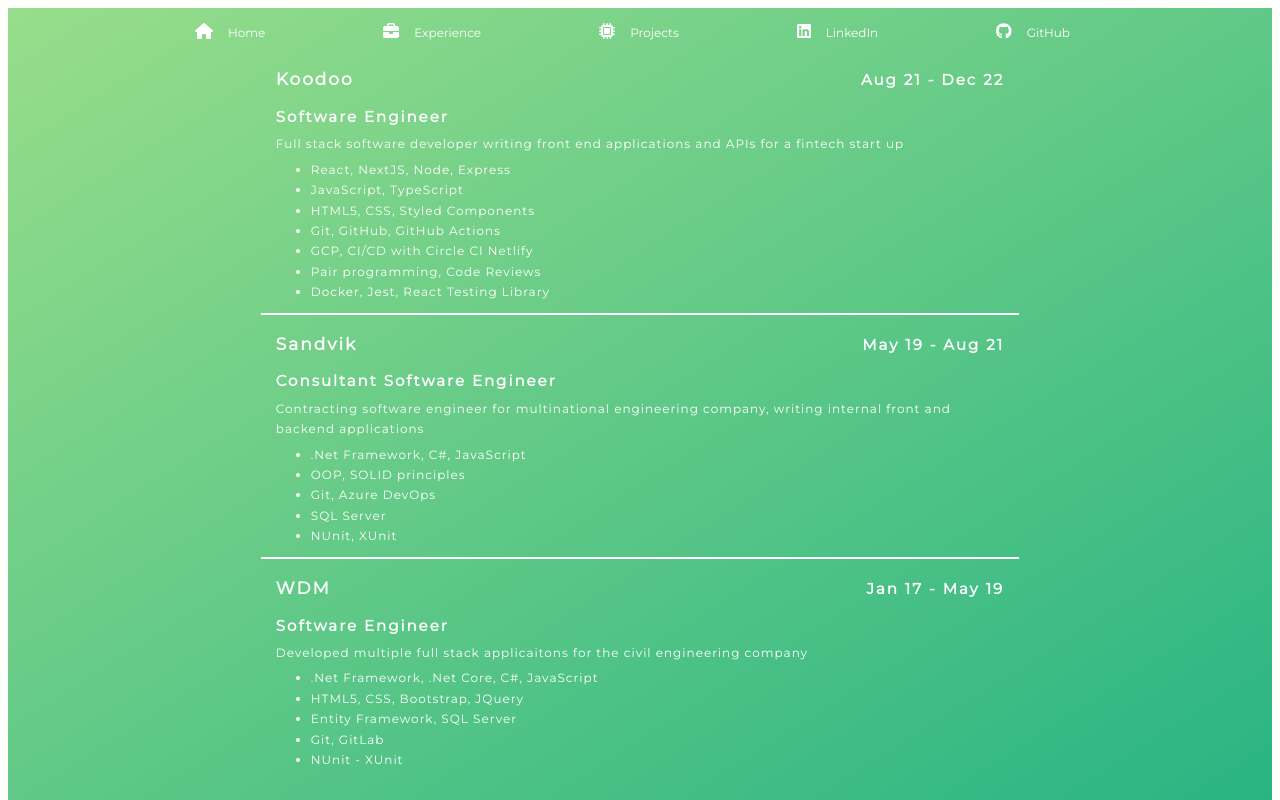
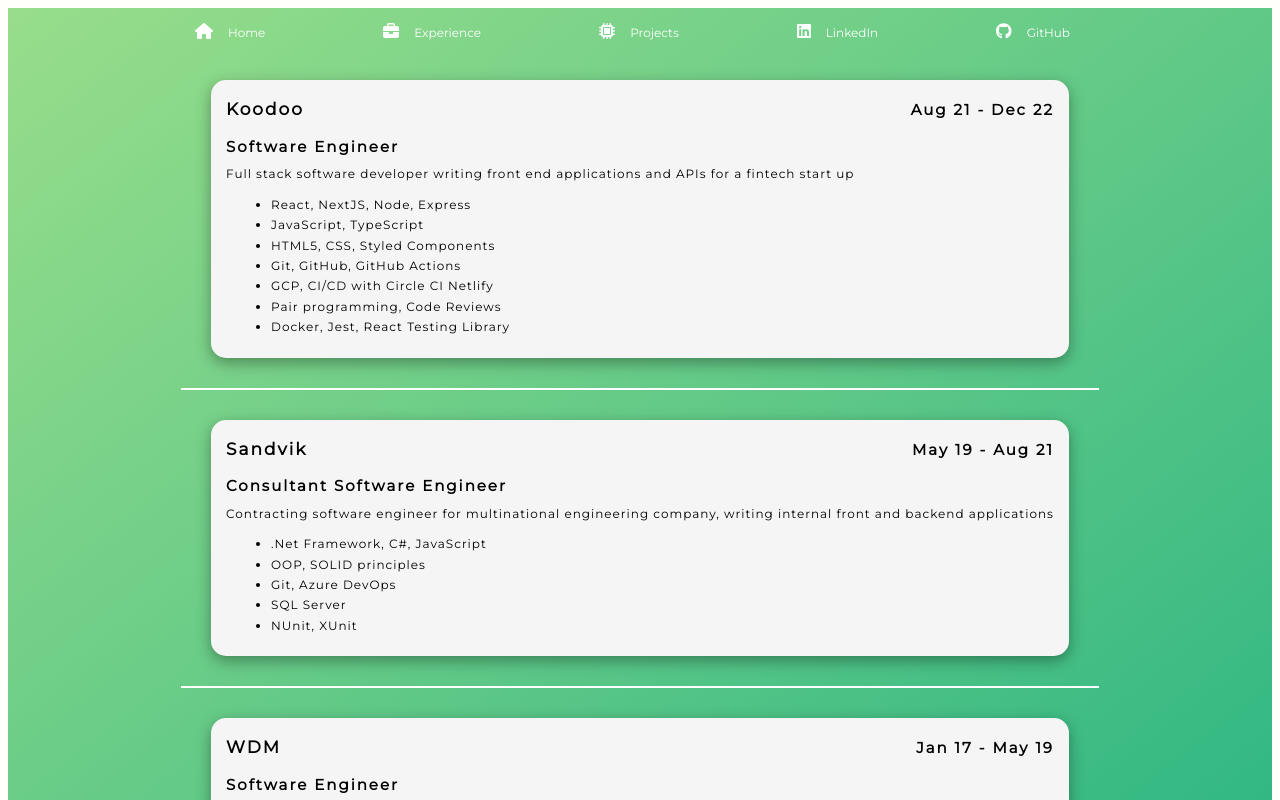
Before and after one commit to Sing-Kai/profile-page, a Next.js app: page /experience in a window 1280 px wide. Shown: the top 800 px of the page. Built offline with nearby package versions, Linux system fonts and the light colour scheme.

Commit message:
updated experience styling and navbar

```diff
--- a/pages/experience/index.tsx
+++ b/pages/experience/index.tsx
@@ -54,10 +54,9 @@
   border-bottom: 2px solid rgba(255,255,255,1.0);
 `
 const ExperienceContainer = styled.div`
-  color: white;
   margin: auto;
   padding-top: 2px;
-  width: 60%;
+  min-width: 50%;
   height: auto;
   position: fix;
   display: flex;
@@ -69,8 +68,11 @@
   }
 `
 const ExperienceCard = styled.div`
-  margin: 5px;
-  padding: 5px;
+  background: whitesmoke;
+  border-radius: 15px;
+  box-shadow: rgba(0, 0, 0, 0.35) 0px 5px 15px;
+  margin: 30px;
+  padding: 10px;
 `
 const TitleContainer = styled.div`
   display: flex;
@@ -92,7 +94,7 @@
 `
 
 const ExperienceItemList = styled.ul`
-    margin: 0;
+    margin: 10px;
 `
 
 const ExperienceDesc = styled.div`
--- a/src/components/navbar/Navbar.tsx
+++ b/src/components/navbar/Navbar.tsx
@@ -60,8 +60,8 @@
   @media (max-width: 850px) {
     flex-direction: row;
     align-items: center;
-    justify-content:  flex-start;
-    margin: 0;
+    justify-content: space-between;
+    margin: 0 auto;
     padding: 0;
   }
 `
```
